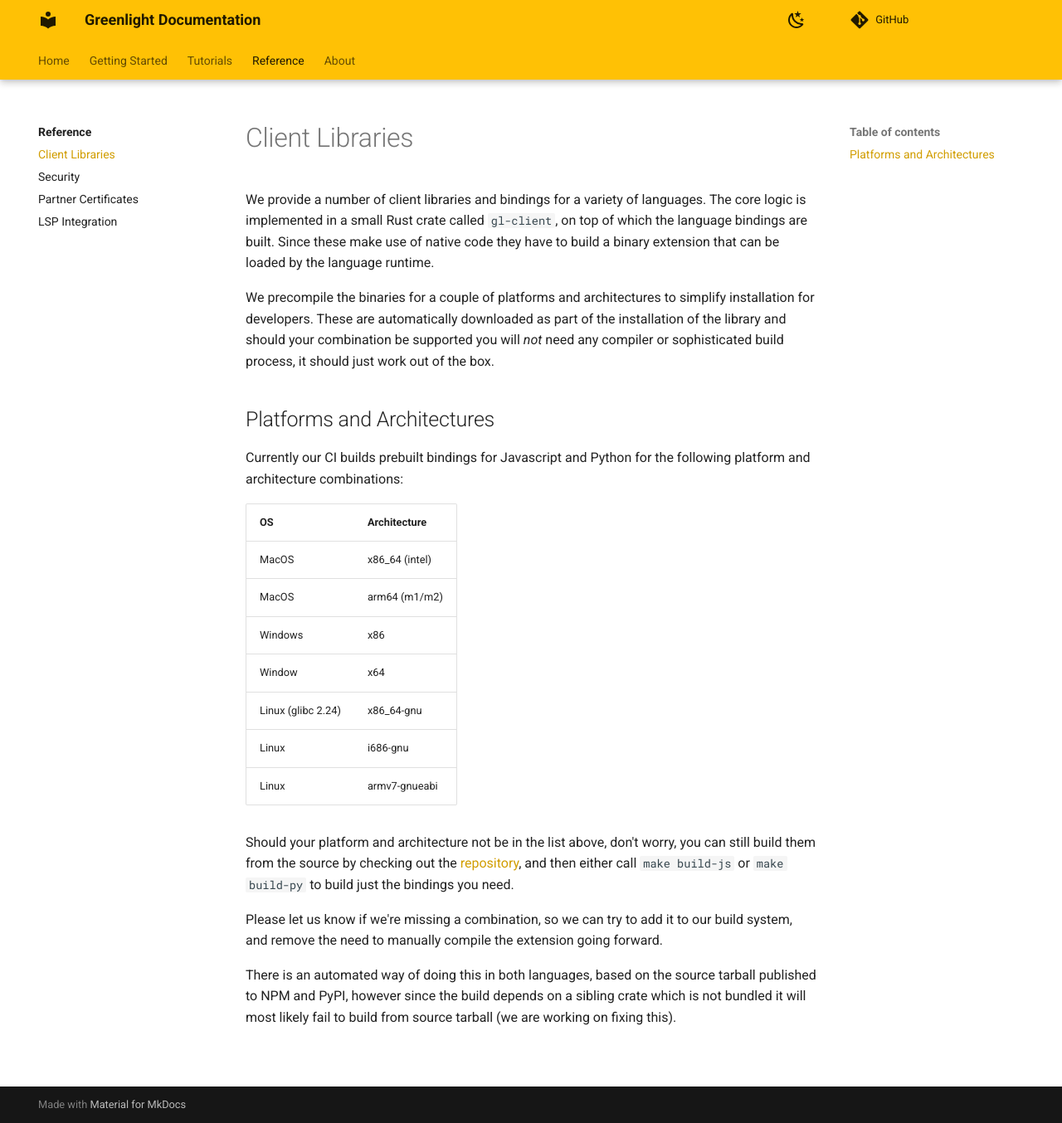
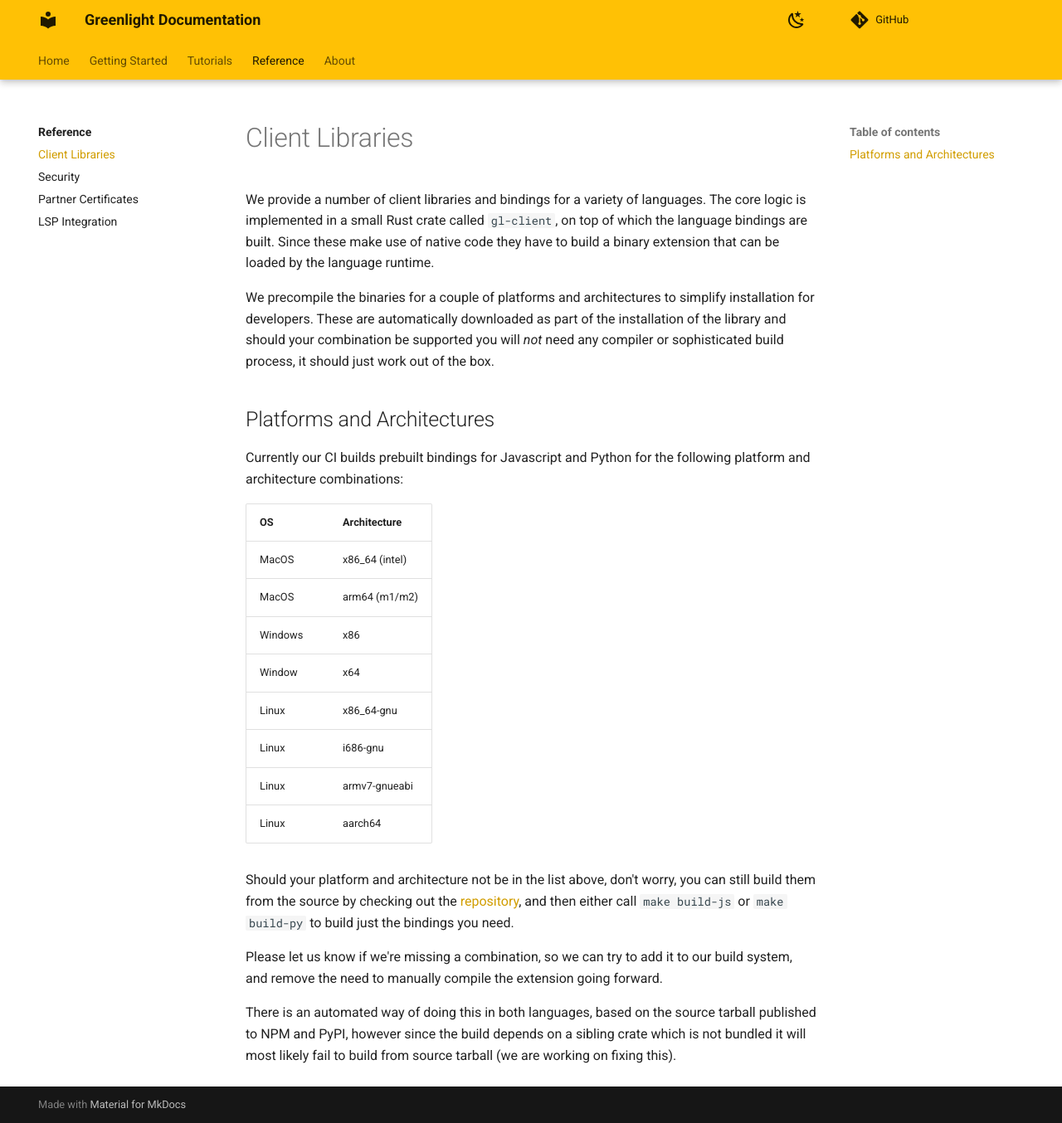
Before and after one commit to Blockstream/greenlight, an MkDocs documentation site: the page built from docs/src/reference/client-libraries.md, in a window 1280 px wide and 1354 px high. Shown: the whole window at 83% size. Built offline with MkDocs 1.6.1 and Material for MkDocs 9.7.7, drawn with Linux system fonts in a browser that asks for light colours; comment, search, counter and statistics services are not loaded.

Commit message:
docs: Add Linux aarch64 to list of prebuilt clients

```diff
--- a/docs/src/reference/client-libraries.md
+++ b/docs/src/reference/client-libraries.md
@@ -16,15 +16,16 @@ sophisticated build process, it should just work out of the box.
 
 Currently our CI builds prebuilt bindings for Javascript and Python for the following platform and architecture combinations:
 
-| OS                 | Architecture   |
-|--------------------|----------------|
-| MacOS              | x86_64 (intel) |
-| MacOS              | arm64 (m1/m2)  |
-| Windows            | x86            |
-| Window             | x64            |
-| Linux (glibc 2.24) | x86_64-gnu     |
-| Linux              | i686-gnu       |
-| Linux              | armv7-gnueabi  |
+| OS      | Architecture   |
+|---------|----------------|
+| MacOS   | x86_64 (intel) |
+| MacOS   | arm64 (m1/m2)  |
+| Windows | x86            |
+| Window  | x64            |
+| Linux   | x86_64-gnu     |
+| Linux   | i686-gnu       |
+| Linux   | armv7-gnueabi  |
+| Linux   | aarch64        |
 
 Should your platform and architecture not be in the list above, don't
 worry, you can still build them from the source by checking out the
```
